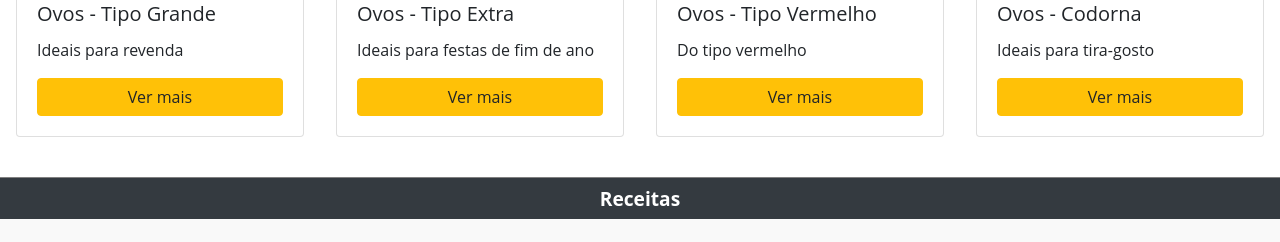
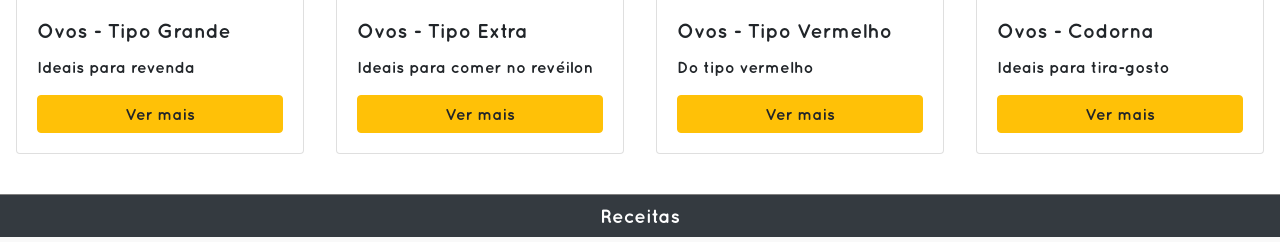
Before and after one commit to emanoellucasml/emanoellucasml.github.io, a PHP site: page /empresa/index.html in a window 1280 px wide. Shown: the part 1066-1308 px from the top of the page. Run offline with PHP 8.4, Linux system fonts and the light colour scheme.

Commit message:
testando font quicksand

```diff
--- a/empresa/assets/css/index.css
+++ b/empresa/assets/css/index.css
@@ -1,5 +1,5 @@
 * {
-    font-family: 'Open Sans', Arial, sans-serif;
+    font-family: quicksandbold;
 }
 
 a {
@@ -58,10 +58,20 @@ footer {
 }
 
 @font-face {
-    font-family: grand;
-    src: url(../fonts/grand.otf);
+    font-family: quicksandregular;
+    src: url(../fonts/quicksandregular.otf);
+}
+
+@font-face{
+    font-family: quicksandbold;
+    src: url(../fonts/quicksandbold.otf)
+}
+
+.quicksandbold{
+    font-family: quicksandbold;
 }
 
 .textoPrato{
-    font-family: grand;
+    font-family: quicksandregular;
+    font-weight: 700;
 }
--- a/empresa/index.html
+++ b/empresa/index.html
@@ -125,7 +125,7 @@
         <div class="row mb-4 pb-2" style="">
             <div class="col-sm-12 col-xs-12 col-md-12 col-lg-12 mb-2 text-center" style="padding: 0;">
                 <span style="font-size: 1.2rem; width: 100%; border-radius: 0px; padding: 0.7rem;"
-                    class="badge badge-dark">Produtos</span>
+                    class="badge badge-dark quicksandbold">Produtos</span>
             </div>
             <div class="col-sm-3 col-md-3 col-xs-3 col-lg-3 mb-2">
                 <div class="card" style="width: 18rem;">
@@ -143,7 +143,7 @@
                     <img src="assets/img/tipo-extra.png" class="card-img-top" alt="..." height="200px">
                     <div class="card-body">
                         <h5 class="card-title">Ovos - Tipo Extra</h5>
-                        <p>Ideais para festas de fim de ano</p>
+                        <p>Ideais para comer no revéilon</p>
                         <a href="#" class="btn btn-warning w-100">Ver mais</a>
                     </div>
                 </div>
@@ -176,7 +176,7 @@
         <div class="row" style="background-color: #f9f9f9; border-top: 1px solid gray">
             <div class="col-sm-12 col-xs-12 col-md-12 col-lg-12 mb-4 text-center" style="padding: 0; margin: 0;">
                 <span style="font-size: 1.2rem; width: 100%; border-radius: 0px; padding: 0.7rem;"
-                    class="badge badge-dark">Receitas</span>
+                    class="badge badge-dark quicksandbold">Receitas</span>
             </div>
             <div class="col-sm-5 col-xs-5 col-lg-5 col-md-5 cartaoReceita mb-3" style="">
                 <div class="media">
```
Also changed, not shown: empresa/assets/fonts/quicksand (1)/SIL Open Font License.txt (added, +43 -0 lines), empresa/assets/fonts/grand.otf (deleted), empresa/assets/fonts/quicksand (1)/Quicksand-BoldItalic.otf (added), empresa/assets/fonts/quicksand (1)/Quicksand-Italic.otf (added), empresa/assets/fonts/quicksand (1)/Quicksand-Light.otf (added), empresa/assets/fonts/quicksand (1)/Quicksand-LightItalic.otf (added), empresa/assets/fonts/quicksand (1)/Quicksand-Regular.otf (added), empresa/assets/fonts/quicksand (1)/Quicksand_Dash.otf (added), empresa/assets/fonts/quicksand (1)/quicksand.jpg (added), empresa/assets/fonts/quicksand (1)/specimenposter_4967.jpg (added), empresa/assets/fonts/quicksandbold.otf (added), empresa/assets/fonts/quicksandregular.otf (added).
